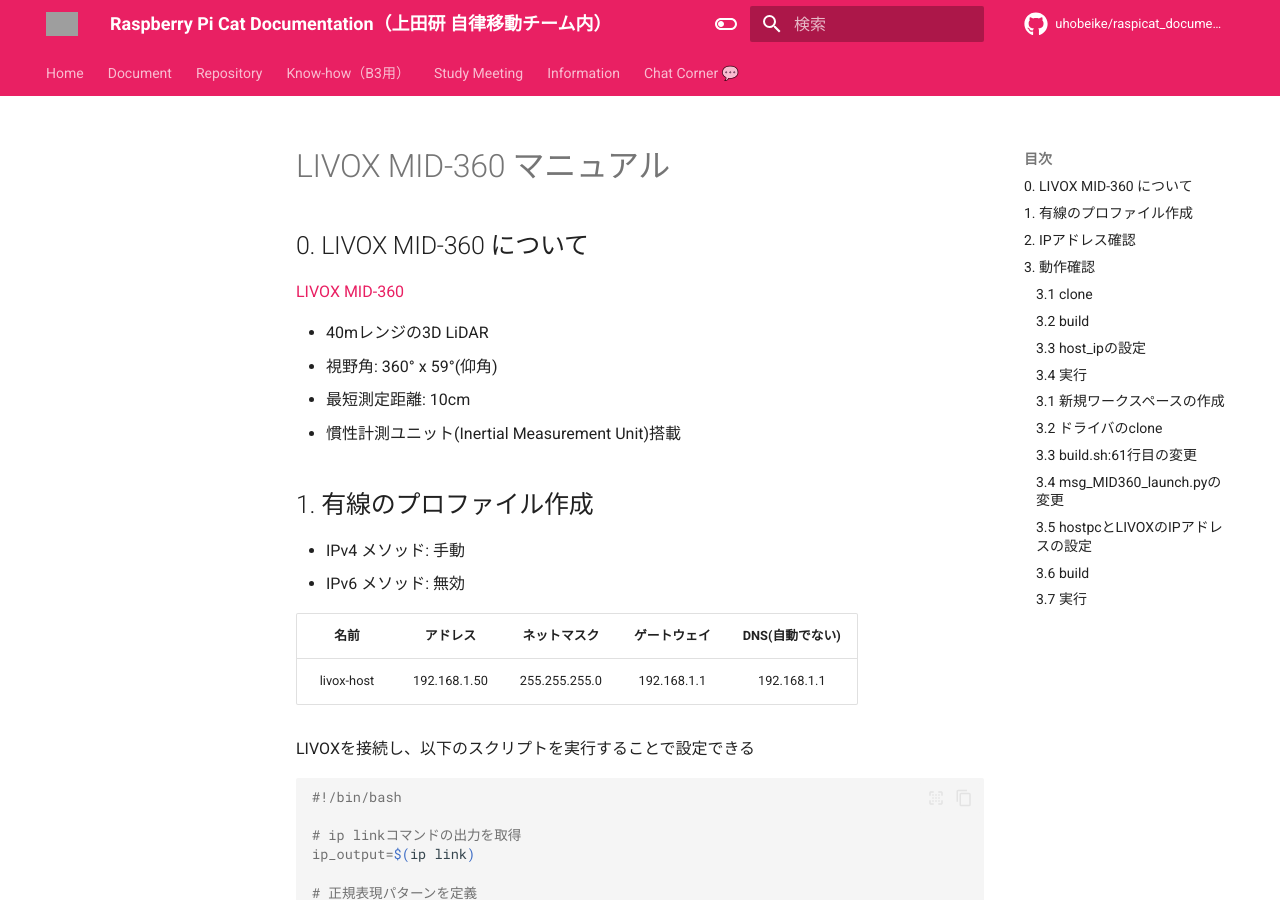
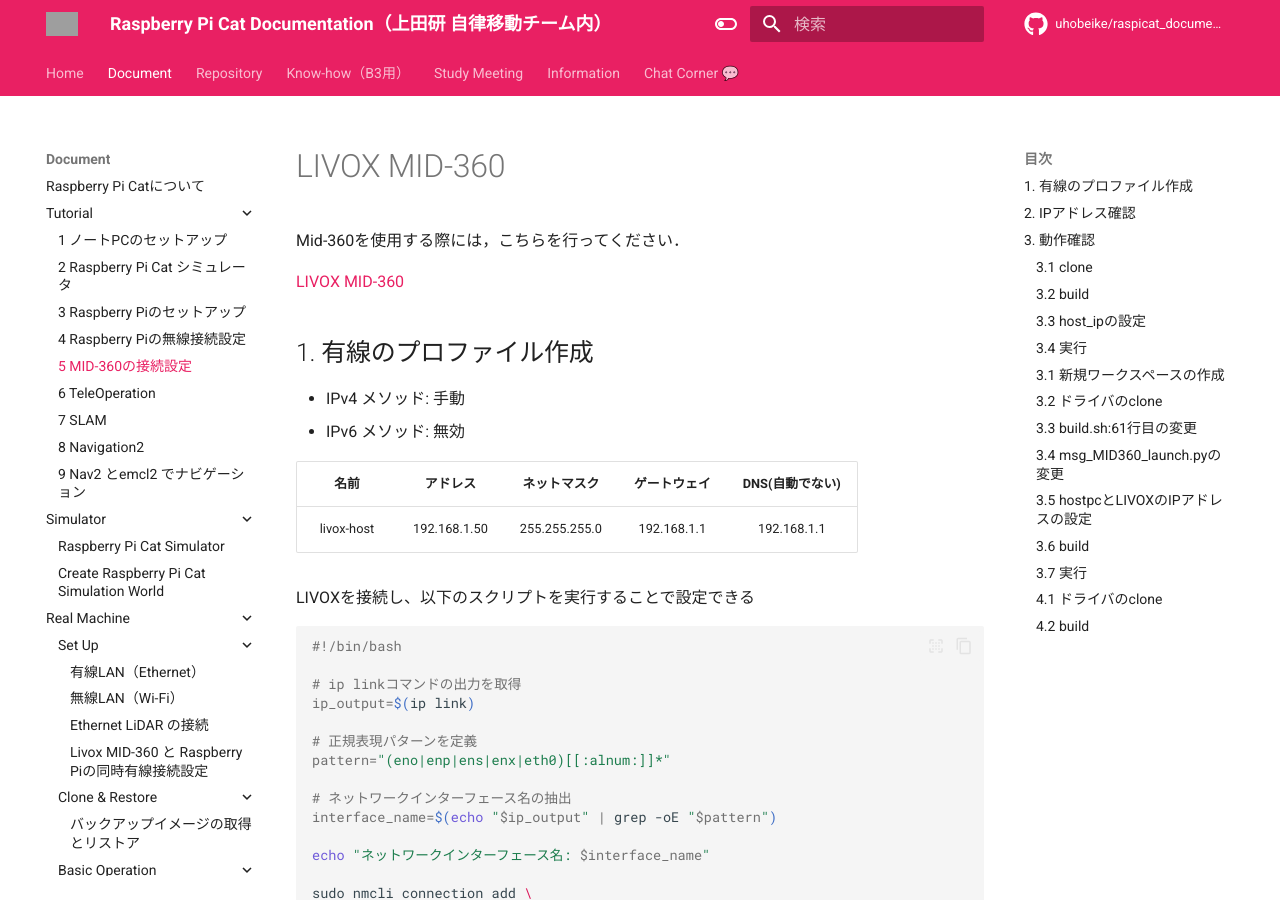
Before and after one commit to CIT-Autonomous-Robot-Lab/raspicat_documentation, an MkDocs documentation site: the page built from docs/document/tutorial/5_livox.md, in a window 1280 px wide and 900 px high. Built offline with MkDocs 1.6.1 and Material for MkDocs 9.7.7, drawn with Linux system fonts in a browser that asks for light colours; comment, search, counter and statistics services are not loaded; some of the changed text lies outside the part shown; grey boxes are pictures that could not be loaded.

````diff
--- a/docs/document/tutorial/5_livox.md
+++ b/docs/document/tutorial/5_livox.md
@@ -3,20 +3,14 @@ title: LIVOX MID-360 マニュアル
 summary: LIVOX MID-360 の環境構築まとめです。
 authors:
     - Ikuo Shige
-date: 2023-09-10
+    - Keitaro Nakamura
+date: 2026-5-1
 ---
 
-# LIVOX MID-360 マニュアル
-
-## 0. LIVOX MID-360 について
+# LIVOX MID-360
+Mid-360を使用する際には，こちらを行ってください．
 
 [LIVOX MID-360](https://www.livoxtech.com/jp/mid-360)
-
-- 40mレンジの3D LiDAR
-- 視野角: 360° x 59°(仰角)
-- 最短測定距離: 10cm
-- 慣性計測ユニット(Inertial Measurement Unit)搭載
-
 
 ## 1. 有線のプロファイル作成
 
@@ -184,6 +178,23 @@ ping 192.168.1.119
         /tf_static [tf2_msgs/msg/TFMessage]
         ```
 
+=== "pointcloud\_to\_laserscanのインストール"
+
+    ### 4.1 ドライバのclone
+
+    ```bash
+    cd $HOME/livox_ws/src
+    git clone -b humble https://github.com/CIT-Autonomous-Robot-Lab/pointcloud_to_laserscan.git
+    ```
+
+    ### 4.2 build
+
+    ```bash
+    cd $HOME/livox_ws/
+    colcon build --packages-select pointcloud_to_laserscan
+    source /opt/ros/humble/setup.sh
+    source $HOME/livox_ws/install/setup.bash
+    ```
 <!--
 ## 4. 参考
 
--- a/mkdocs.yml
+++ b/mkdocs.yml
@@ -4,7 +4,7 @@ site_author: Tatsuhiro Ikebe
 
 repo_name: uhobeike/raspicat_documentation
 repo_url: https://github.com/uhobeike/raspicat_documentation
-repo: fontawesome/brands/github
+# repo: fontawesome/brands/github
 
 copyright: Copyright &copy; 2022 Tatsuhiro Ikebe
 
@@ -82,16 +82,22 @@ nav:
 - Document:
   - Raspberry Pi Catについて: document/raspicat_documentaion.md
   - Tutorial:
-    - 1 Raspberry Pi Cat シミュレータ: documant/tutorial/1_raspicat_simulator.md
-    - 2 ノートPCのセットアップ: documant/tutorial/2_laptopsetup.md
-    - 3 Raspberry Piのセットアップ: documant/tutorial/3_raspisetup.md
-    - 4 Raspberry Piの無線接続設定: documant/tutorial/4_wireless.md
-    - 5 MID-360の接続設定: documant/tutorial/5_livox.md
-    - 6 Raspberry Pi Catでナビゲーション: documant/tutorial/6_navigaiton.md
+    - 1 ノートPCのセットアップ: document/tutorial/1_laptopsetup.md
+    - 2 Raspberry Pi Cat シミュレータ: document/tutorial/2_raspicat_simulator.md
+    - 3 Raspberry Piのセットアップ: document/tutorial/3_raspisetup.md
+    - 4 Raspberry Piの無線接続設定: document/tutorial/4_wireless.md
+    - 5 MID-360の接続設定: document/tutorial/5_livox.md
+    - 6 TeleOperation: document/tutorial/6_teleop.md
+    - 7 SLAM: document/tutorial/7_slam.md
+    - 8 Navigation2: document/tutorial/8_nav.md
+    - 9 Nav2 とemcl2 でナビゲーション: document/tutorial/9_navwithemcl.md
   - Simulator:
+    - Raspberry Pi Cat Simulator: document/simulator/raspicat_simulator.md
     - Create Raspberry Pi Cat Simulation World: document/simulator/create_raspicat_simulation_world.md
   - Real Machine:
     - Set Up:
+      - 有線LAN（Ethernet）: document/real_machine/set_up/wired.md
+      - 無線LAN（Wi-Fi）: document/real_machine/set_up/wireless.md
       - Ethernet LiDAR の接続: document/real_machine/set_up/ethernet_lidar.md
       - Livox MID-360 と Raspberry Piの同時有線接続設定: document/real_machine/set_up/livox_wired.md
     - Clone & Restore:
````
Also changed, not shown: docs/document/tutorial/1_raspicat_simulator.md (deleted, +0 -194 lines), docs/document/tutorial/2_laptopsetup.md (deleted, +0 -60 lines), docs/document/tutorial/6_teleop.md (added, +56 -0 lines), docs/document/tutorial/7_slam.md (added, +70 -0 lines), docs/document/tutorial/8_nav.md (added, +51 -0 lines), docs/document/tutorial/9_navwithemcl.md (renamed from docs/document/tutorial/6_navigaiton.md, +6 -20 lines).
